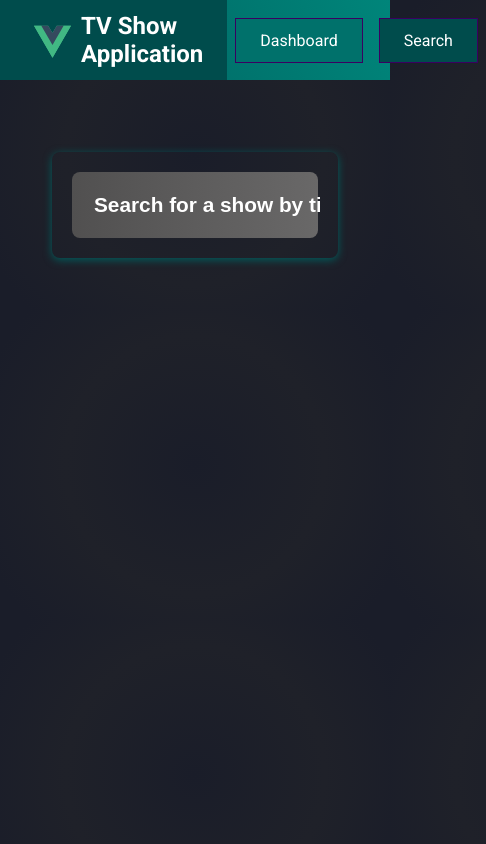
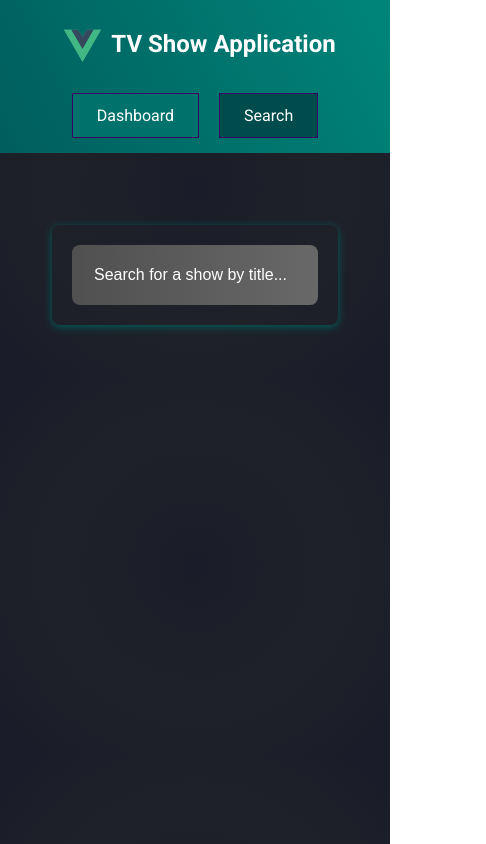
Before and after one commit to MarcoGuarnera/tvShowApp, a Vue app: page /search in a window 390 px wide. Shown: the whole page, 486 px wide, since content can reach past the window. Built offline with nearby package versions, Linux system fonts and the light colour scheme.

Commit message:
mobile fiendly fixes

```diff
--- a/src/components/base/SearchInput.vue
+++ b/src/components/base/SearchInput.vue
@@ -1,5 +1,6 @@
 <script lang="ts" setup>
 import BaseCard from "./BaseCard.vue";
+import { useMediaQuery } from "@vueuse/core";
 
 const props = defineProps<{
   placeholder?: string;
@@ -38,7 +39,15 @@ const search = defineModel<string>();
   border: 0;
   outline: none;
 }
+
 .search-input::placeholder {
   color: white;
 }
+
+@media (max-width: 600px) {
+  .search-input {
+    font-size: 1rem;
+    font-weight: normal;
+  }
+}
 </style>
--- a/src/components/core/Header.vue
+++ b/src/components/core/Header.vue
@@ -5,19 +5,18 @@ import BaseButton from "@/components/base/BaseButton.vue";
 <template>
   <header class="header-container">
     <nav>
-      <div>
+      <div class="logo-container">
         <router-link class="logo" to="/">
           <img src="@/assets/vue.svg" alt="Logo" />
           <h1>TV Show Application</h1>
         </router-link>
       </div>
-
-      <ul>
+      <ul class="nav-links">
         <li>
           <BaseButton link mode="outline" to="/shows">Dashboard</BaseButton>
         </li>
         <li>
-          <BaseButton link mode="outline" to="/Search">Search</BaseButton>
+          <BaseButton link mode="outline" to="/search">Search</BaseButton>
         </li>
       </ul>
     </nav>
@@ -25,22 +24,48 @@ import BaseButton from "@/components/base/BaseButton.vue";
 </template>
 
 <style scoped>
-header {
+.header-container {
   width: 100%;
-  height: 5rem;
   background-image: linear-gradient(-296deg, #005e5d, #00857a);
-  display: flex;
-  justify-content: center;
-  align-items: center;
+  position: sticky;
+  top: 0;
+  left: 0;
   z-index: 99;
   margin-bottom: 20px;
 }
 
-header a {
+header nav {
+  display: flex;
+  justify-content: space-between;
+  align-items: center;
+  padding: 0 20px;
+}
+
+.logo-container {
+  display: flex;
+  align-items: center;
+}
+
+.logo {
+  display: flex;
+  align-items: center;
   text-decoration: none;
   color: #fff;
-  display: inline-block;
-  padding: 0.75rem 1.5rem;
+}
+
+.logo img {
+  padding: 10px;
+}
+
+.nav-links {
+  list-style: none;
+  display: flex;
+  margin: 0;
+  padding: 0;
+}
+
+.nav-links li {
+  margin: 0 0.5rem;
 }
 
 a:active,
@@ -49,56 +74,25 @@ a.router-link-active {
   background-color: #004c4c;
 }
 
-h1 {
-  margin: 0;
-}
+@media (max-width: 600px) {
+  header nav {
+    flex-direction: column;
+    justify-content: center;
+    align-items: center;
+    padding: 10px;
+  }
 
-h1 a {
-  color: white;
-  margin: 0;
-}
+  .logo-container {
+    margin-bottom: 10px;
+  }
 
-h1 a:hover,
-h1 a:active,
-h1 a.router-link-active {
-  border-color: transparent;
-}
+  .nav-links {
+    align-items: center;
+    gap: 20px;
+  }
 
-.header-container {
-  top: 0;
-  left: 0;
-  position: sticky;
-}
-
-header nav {
-  width: 100%;
-  padding: 0 20px;
-  margin: auto;
-  display: flex;
-  justify-content: space-between;
-  align-items: center;
-}
-
-header ul {
-  list-style: none;
-  margin: 0;
-  padding: 0;
-  display: flex;
-  justify-content: center;
-  align-items: center;
-}
-
-li {
-  margin: 0 0.5rem;
-}
-
-img {
-  padding: 10px;
-}
-
-.logo {
-  display: flex;
-  justify-content: center;
-  align-items: center;
+  .nav-links li {
+    margin: 5px 0;
+  }
 }
 </style>
--- a/src/components/shared/CarouselBlock.vue
+++ b/src/components/shared/CarouselBlock.vue
@@ -100,6 +100,12 @@ onBeforeUnmount(() => {
   overflow: hidden;
 }
 
+@media (max-width: 450px) {
+  .carousel-container {
+    overflow-x: auto;
+  }
+}
+
 .carousel-content {
   display: flex;
   gap: 10px;
--- a/src/components/show/ManageListToggle.vue
+++ b/src/components/show/ManageListToggle.vue
@@ -75,4 +75,10 @@ const action = computed(() => {
 .icon-fade-leave-from {
   opacity: 1;
 }
+
+@media (max-width: 600px) {
+  p {
+    margin-left: 20px;
+  }
+}
 </style>
--- a/src/main.ts
+++ b/src/main.ts
@@ -2,12 +2,10 @@ import { createApp } from "vue";
 import App from "./App.vue";
 import router from "./router";
 import store from "./store";
-import errorHandler from "./plugins/errorHandler";
 
 const app = createApp(App);
 
 app.use(router);
 app.use(store);
-app.use(errorHandler);
 
 app.mount("#app");
--- a/src/plugins/errorHandler.ts
+++ /dev/null
@@ -1,10 +0,0 @@
-import { App } from "vue";
-
-export default {
-  install(app: App) {
-    app.config.errorHandler = (err, vm, info) => {
-      console.error("Global error handler:", err, info);
-      // trigger base modal to show error WIP
-    };
-  },
-};
--- a/src/views/Dashboard.vue
+++ b/src/views/Dashboard.vue
@@ -78,13 +78,46 @@ const getGenreLink = (genre: string) => {
 </template>
 
 <style scoped>
+.dashboard-container {
+  padding: 16px;
+  box-sizing: border-box;
+  width: 100%;
+}
+
 .genre-section {
-  margin: 0 16px;
+  margin: 0 16px 32px;
 }
+
 .genre-header {
   display: flex;
   justify-content: space-between;
   align-items: center;
   user-select: none;
+  margin-bottom: 8px;
+}
+
+@media (max-width: 600px) {
+  .dashboard-container {
+    padding: 8px;
+  }
+
+  .genre-section {
+    margin: 0 8px 24px;
+  }
+
+  .genre-header {
+    gap: 20px;
+  }
+
+  .genre-header h2 {
+    font-size: 1.2rem;
+  }
+}
+
+@media (max-width: 349px) {
+  .dashboard-container {
+    width: 349px;
+    overflow-x: auto;
+  }
 }
 </style>
--- a/src/views/ShowDetailView.vue
+++ b/src/views/ShowDetailView.vue
@@ -113,6 +113,11 @@ const goBack = () => {
   justify-content: space-between;
   gap: 10px;
 }
+@media (max-width: 600px) {
+  .show-title-container {
+    flex-direction: column;
+  }
+}
 
 .show-title {
   font-size: 2rem;
```
Also changed, not shown: src/components/base/BaseModal.vue (added, +53 -0 lines).
